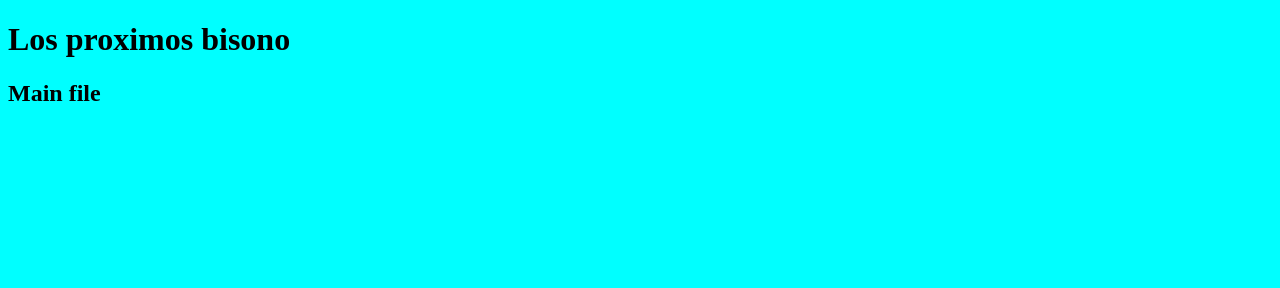
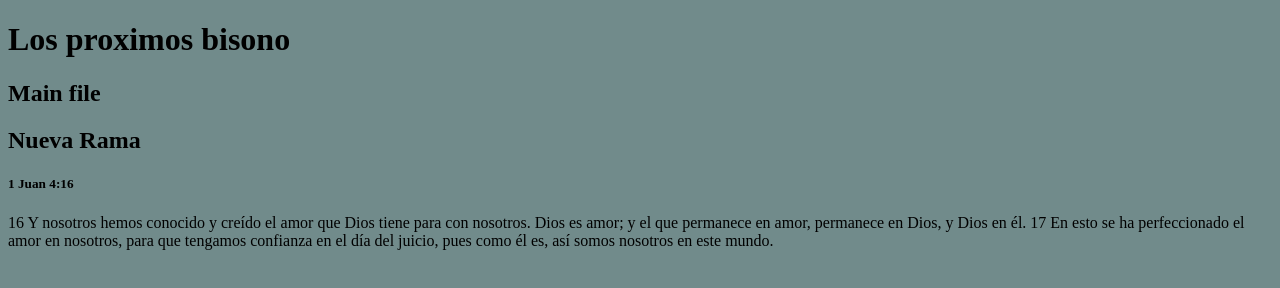
Before and after one commit to DonpKervens21/Branch-0, a plain HTML site: page klk.html in a window 1280 px wide. Drawn offline with Linux system fonts and the light colour scheme.

Commit message:
Rama principal

```diff
--- a/klk.html
+++ b/klk.html
@@ -6,7 +6,7 @@
     <title>Document</title>
     <style>
         body {
-            background-color: aqua;
+            background-color: rgb(113, 139, 139);
         }
     </style>
 </head>
@@ -15,6 +15,13 @@
     <h1>Los proximos bisono</h1>
 
     <h2>Main file</h2>
+    <h2>Nueva Rama</h2>
+
+    <h5> 1 Juan 4:16</h5>
+    <p>16 Y nosotros hemos conocido y creído el amor que Dios tiene para con nosotros.
+         Dios es amor; y el que permanece en amor, permanece en Dios, y Dios en él.
+          17 En esto se ha perfeccionado el amor en nosotros, para que tengamos confianza en el día del juicio,
+           pues como él es, así somos nosotros en este mundo.</p>
 
 </body>
 </html>
```
